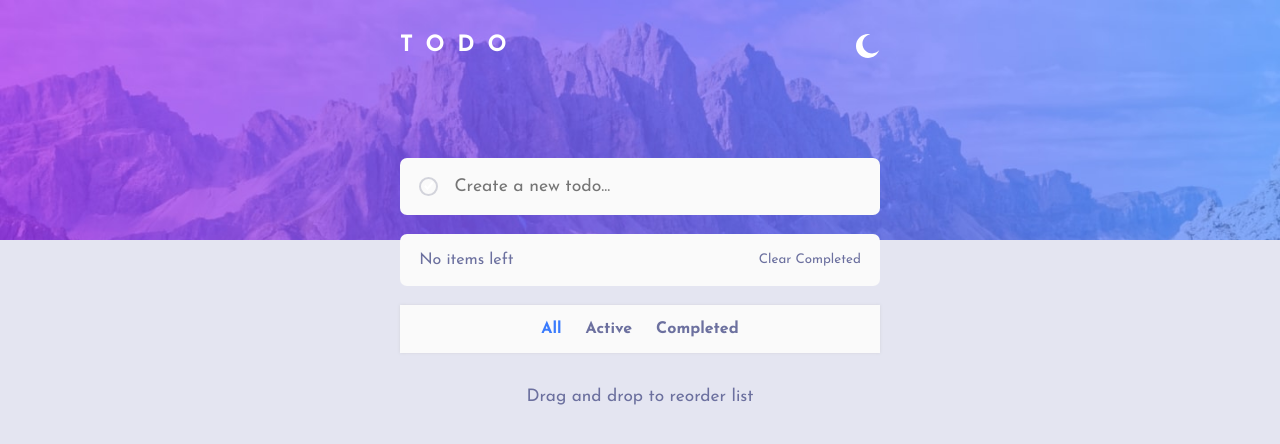
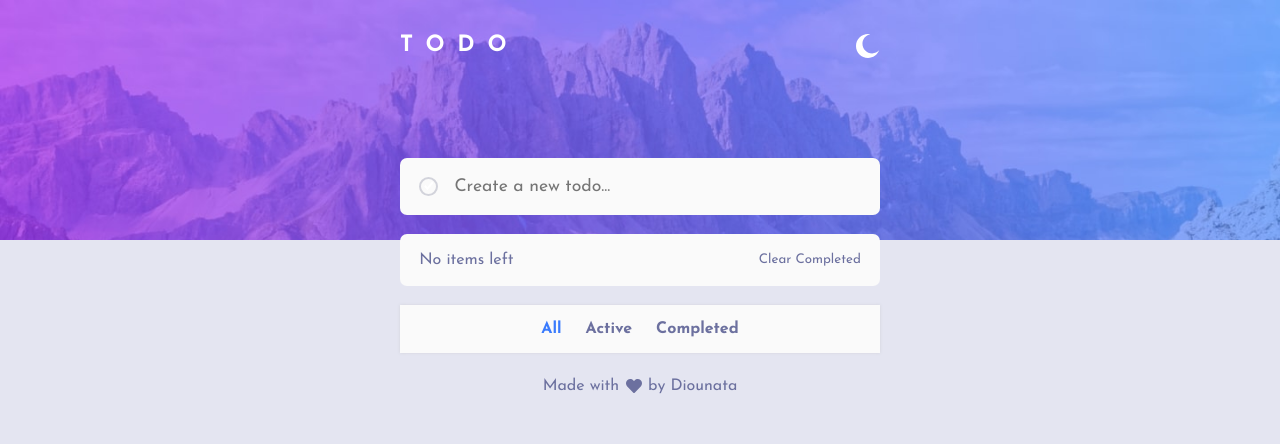
Before and after one commit to Diounata/to-do-app, a Next.js app: page / in a window 1280 px wide. Shown: the top 444 px of the page. Built offline with nearby package versions, Linux system fonts and the light colour scheme.

Commit message:
Chore: update README

```diff
--- a/src/Components/DragAlert/index.tsx
+++ /dev/null
@@ -1,5 +0,0 @@
-import styles from './styles.module.scss';
-
-export function DragAlert() {
-  return <div className={styles.alertContainer}>Drag and drop to reorder list</div>;
-}
--- a/src/Components/DragAlert/styles.module.scss
+++ /dev/null
@@ -1,9 +0,0 @@
-.alertContainer {
-  display: flex;
-  justify-content: center;
-
-  margin: 1rem 0;
-
-  font-size: 0.9em;
-  filter: var(--opacity-text);
-}
--- /dev/null
+++ b/src/Components/Footer/index.tsx
@@ -0,0 +1,10 @@
+import { FaHeart } from 'react-icons/fa';
+import styles from './styles.module.scss';
+
+export function Footer() {
+  return (
+    <footer className={styles.container}>
+      Made with <FaHeart title="<3" /> by Diounata
+    </footer>
+  );
+}
--- /dev/null
+++ b/src/Components/Footer/styles.module.scss
@@ -0,0 +1,11 @@
+.container {
+  display: flex;
+  align-items: center;
+  justify-content: center;
+  gap: 0.4rem;
+
+  margin: 0.4rem 0;
+
+  font-size: 1rem;
+  filter: var(--opacity-text);
+}
--- a/src/Components/Main/index.tsx
+++ b/src/Components/Main/index.tsx
@@ -4,7 +4,7 @@ import { AddTask } from '../AddTask';
 import { Tasks } from '../Tasks';
 import { TaskFooter } from '../TaskFooter';
 import { TaskStateFilter } from '../TaskStateFilter';
-import { DragAlert } from '../DragAlert';
+import { Footer } from '../Footer';
 
 export function Main() {
   return (
@@ -17,7 +17,7 @@ export function Main() {
       </section>
 
       <TaskStateFilter />
-      <DragAlert />
+      <Footer />
     </main>
   );
 }
```
Also changed, not shown: 1 other file (tests, documents, lock files or other folders).
